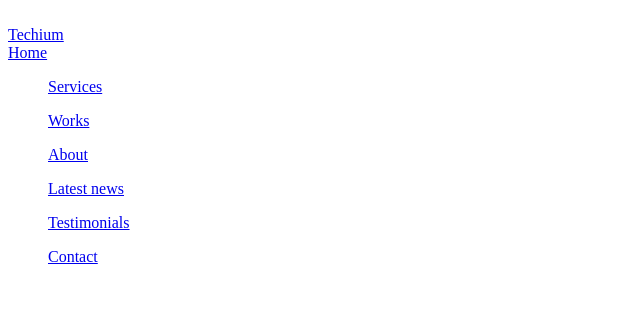
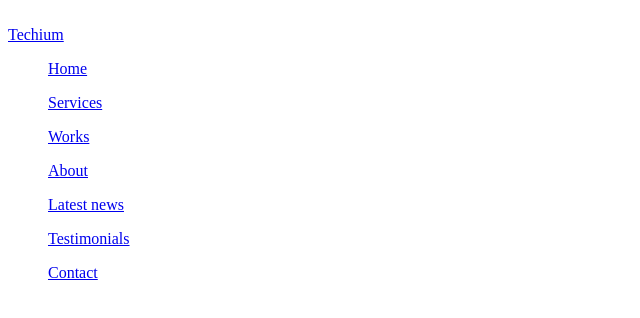
Before and after one commit to melekmoalla/holbertonschool-web_front_end, a plain HTML site: page html_advanced/24-index.html in a window 1280 px wide. Shown: the top 318 px of the page, without its empty margins (0-640 px from the left). Drawn offline with Linux system fonts and the light colour scheme.

Commit message:
add unordered in nav and footer

```diff
--- a/html_advanced/24-index.html
+++ b/html_advanced/24-index.html
@@ -21,7 +21,8 @@
                     <span>Techium</span>
                 </a>
             </div>
-            <nav> <a href="/">Home</a>
+            <nav>
+                <ul><a href="/">Home</a></ul>
                 <ul><a href="#services">Services</a></ul>
                 <ul><a href="#works">Works</a></ul>
                 <ul><a href="#about">About</a></ul>
```
